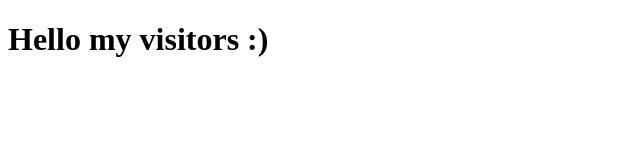
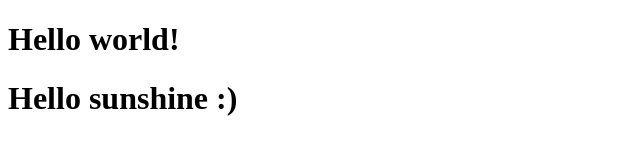
Before and after one commit to Tetiana-Bashynska/my-website, a plain HTML site: page index.html in a window 1280 px wide. Shown: the whole page, without its empty margins (0-640 px from the left). Drawn offline with Linux system fonts and the light colour scheme.

Commit message:
update index.html

```diff
--- a/index.html
+++ b/index.html
@@ -7,6 +7,7 @@
     <title>Document</title>
 </head>
 <body>
-<h1>Hello my visitors :)</h1>
+<h1>Hello world!</h1>
+<h1>Hello sunshine :)</h1>
 </body>
 </html>
```
